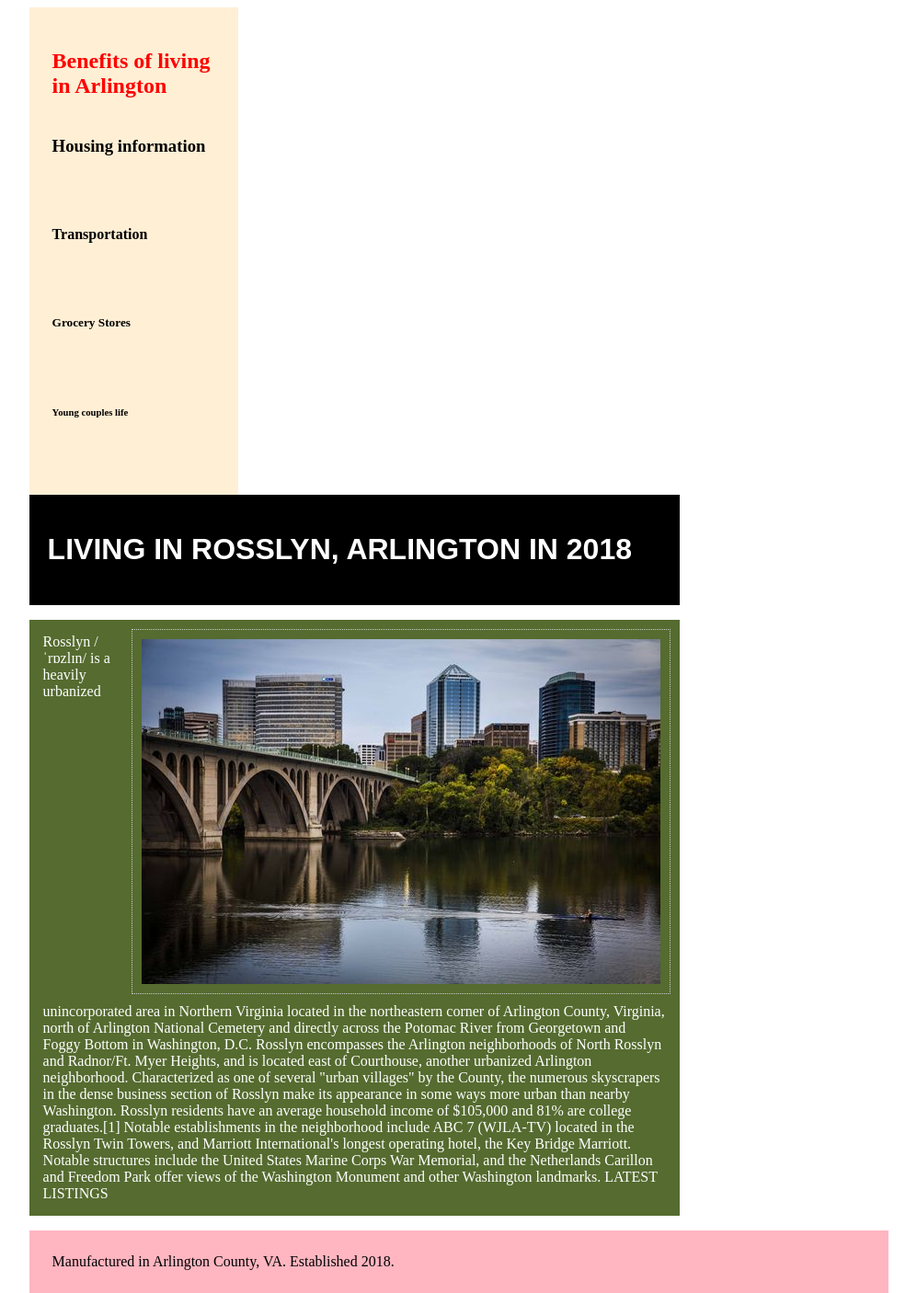
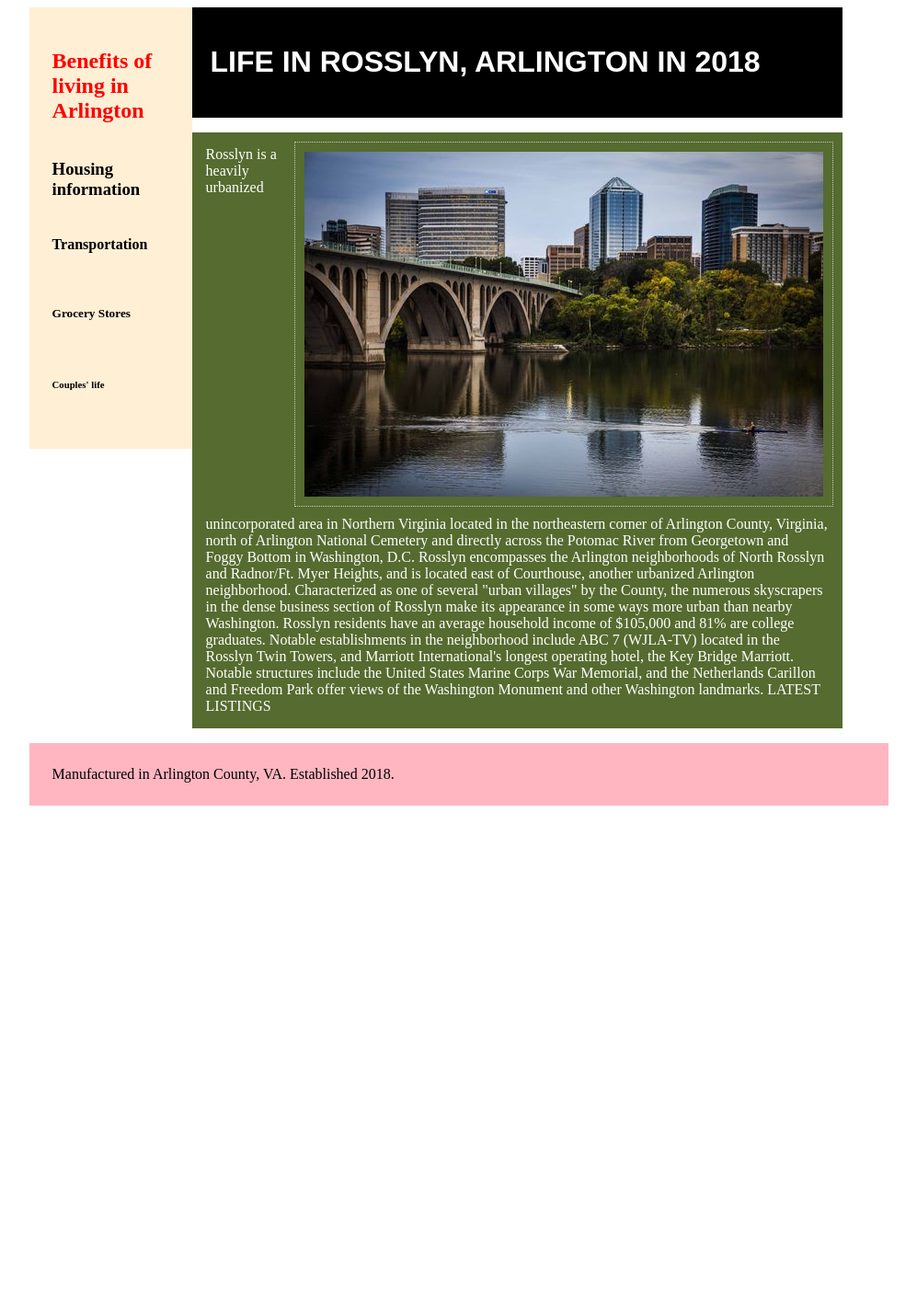
Before and after one commit to lerene/pigeon, a PHP site: page / in a window 1280 px wide. Shown: the whole page at 92% size, without its empty margins (166-1163 px from the left). After the commit the page ends 876 px from the top, so only its background shows below. Run offline with PHP 8.4, Linux system fonts and the light colour scheme; some libraries are stand-ins or nearby versions.

Commit message:
inside left border box

```diff
--- a/index.php
+++ b/index.php
@@ -17,7 +17,7 @@
 					<div class="menu-item"><h3>Housing information</h3></div>
 					<div class="menu-item"><h4>Transportation</h4></div>
 					<div class="menu-item"><h5>Grocery Stores</h5></div>
-					<div class="menu-item"><h6>Young couples life</h6></div>
+					<div class="menu-item"><h6>Couples' life</h6></div>
 				</div>
 
 				<div class="inside-right">
@@ -47,7 +47,7 @@
 	?>
 
 					<div class="<?php echo $rt_class; ?>">
-						<h1 id="top-heading">Living in Rosslyn, Arlington in
+						<h1 id="top-heading">Life in Rosslyn, Arlington in
 				<?php
 					echo date(Y);
 				?>
@@ -62,9 +62,9 @@
 
 						<!-- Paragraph -->
 						<p>
-							Rosslyn /ˈrɒzlɪn/ is a heavily urbanized unincorporated area in Northern Virginia located in the northeastern corner of Arlington County, Virginia, north of Arlington National Cemetery and directly across the Potomac River from Georgetown and Foggy Bottom in Washington, D.C.
+							Rosslyn is a heavily urbanized unincorporated area in Northern Virginia located in the northeastern corner of Arlington County, Virginia, north of Arlington National Cemetery and directly across the Potomac River from Georgetown and Foggy Bottom in Washington, D.C.
 
-							Rosslyn encompasses the Arlington neighborhoods of North Rosslyn and Radnor/Ft. Myer Heights, and is located east of Courthouse, another urbanized Arlington neighborhood. Characterized as one of several "urban villages" by the County, the numerous skyscrapers in the dense business section of Rosslyn make its appearance in some ways more urban than nearby Washington. Rosslyn residents have an average household income of $105,000 and 81% are college graduates.[1]
+							Rosslyn encompasses the Arlington neighborhoods of North Rosslyn and Radnor/Ft. Myer Heights, and is located east of Courthouse, another urbanized Arlington neighborhood. Characterized as one of several "urban villages" by the County, the numerous skyscrapers in the dense business section of Rosslyn make its appearance in some ways more urban than nearby Washington. Rosslyn residents have an average household income of $105,000 and 81% are college graduates.
 
 							Notable establishments in the neighborhood include ABC 7 (WJLA-TV) located in the Rosslyn Twin Towers, and Marriott International's longest operating hotel, the Key Bridge Marriott. Notable structures include the United States Marine Corps War Memorial, and the Netherlands Carillon and Freedom Park offer views of the Washington Monument and other Washington landmarks.
 
--- a/style.css
+++ b/style.css
@@ -27,6 +27,7 @@ div.inside-left {
 	flex-direction: column;
 	height: 480px;
 	padding: 25px;
+	box-sizing: border-box;
 }
 
 .inside-left .menu-item {
```
